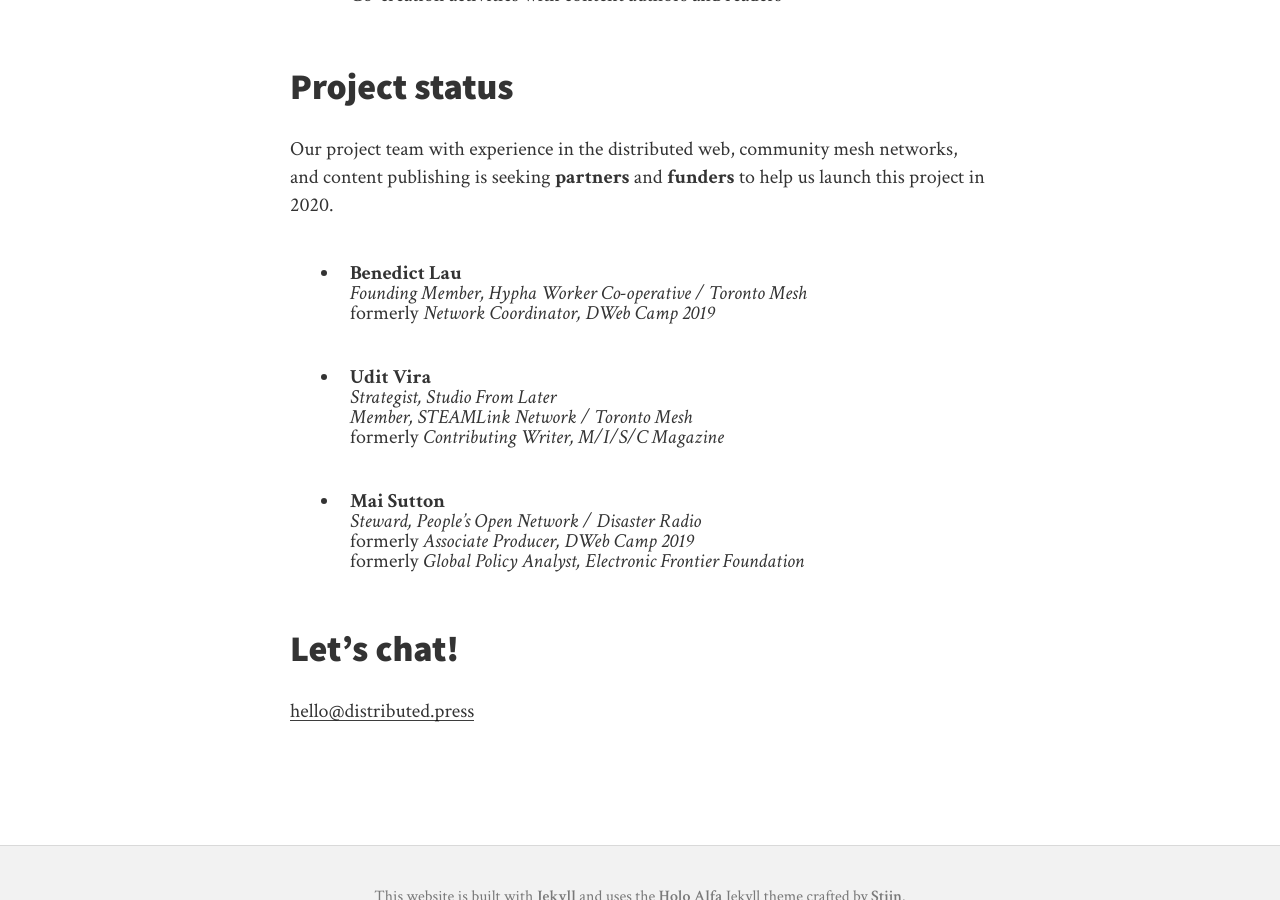
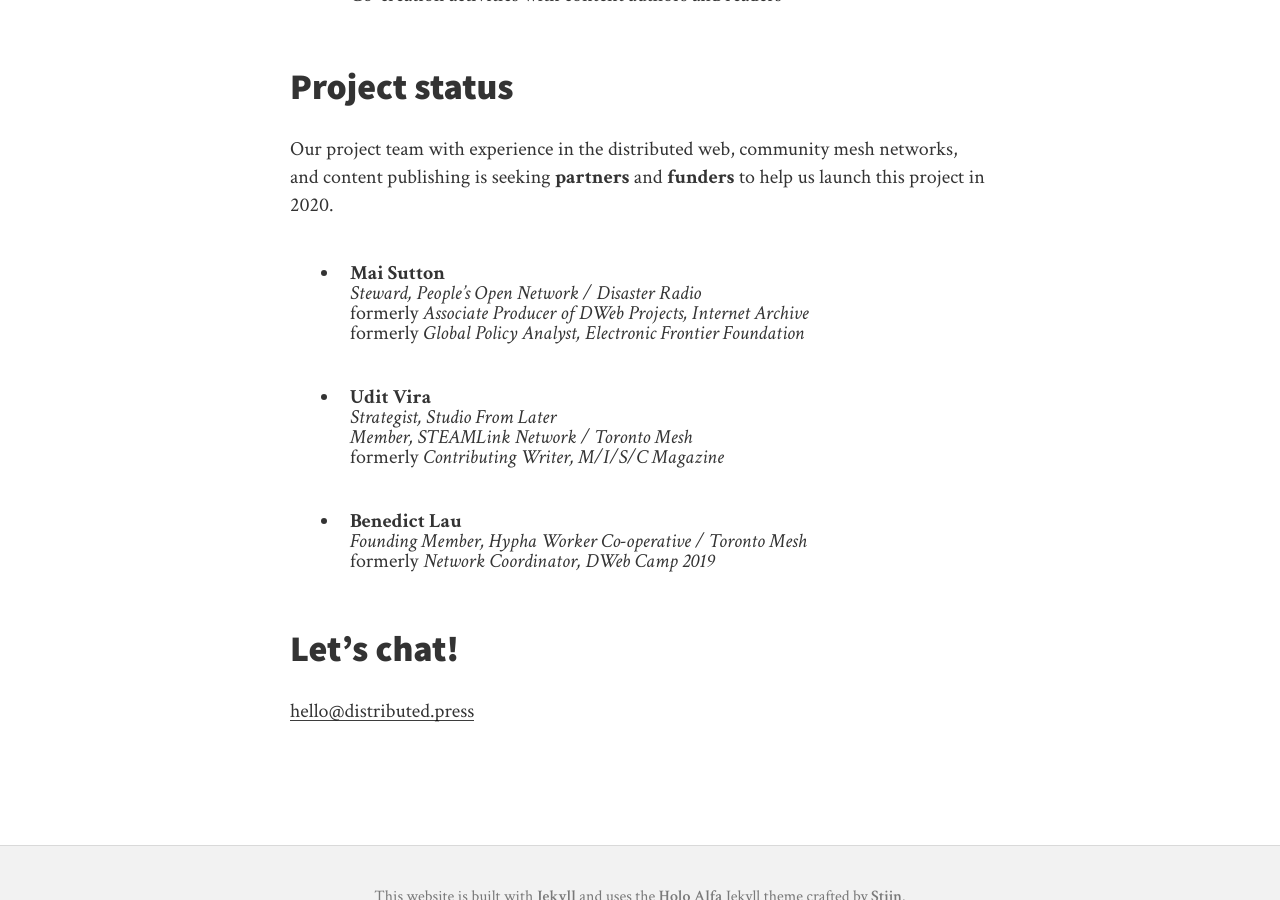
Before and after one commit to hyphacoop/distributed.press, a Jekyll site: the page built from index.md, in a window 1280 px wide and 900 px high, scrolled down 5645 px. Built offline with Jekyll 4.4.1, drawn with Linux system fonts in a browser that asks for light colours; nearby versions of some CDN libraries; our own code applies the rules of GitHub Pages for plain Markdown files; the list of posts is cut into pages by our own code.

Commit message:
Update Mai's profile

```diff
--- a/index.md
+++ b/index.md
@@ -96,19 +96,19 @@
 
 Our project team with experience in the distributed web, community mesh networks, and content publishing is seeking **partners** and **funders** to help us launch this project in 2020.
 
-- **Benedict Lau**
-  _Founding Member, Hypha Worker Co-operative / Toronto Mesh_
-  formerly _Network Coordinator, DWeb Camp 2019_
+- **Mai Sutton**
+  _Steward, People's Open Network / Disaster Radio_
+  formerly _Associate Producer of DWeb Projects, Internet Archive_
+  formerly _Global Policy Analyst, Electronic Frontier Foundation_
 
 - **Udit Vira**
   _Strategist, Studio From Later_
   _Member, STEAMLink Network / Toronto Mesh_
   formerly _Contributing Writer, M/I/S/C Magazine_
 
-- **Mai Sutton**
-  _Steward, People's Open Network / Disaster Radio_
-  formerly _Associate Producer, DWeb Camp 2019_
-  formerly _Global Policy Analyst, Electronic Frontier Foundation_
+- **Benedict Lau**
+  _Founding Member, Hypha Worker Co-operative / Toronto Mesh_
+  formerly _Network Coordinator, DWeb Camp 2019_
 
 ## Let's chat!
 
```
